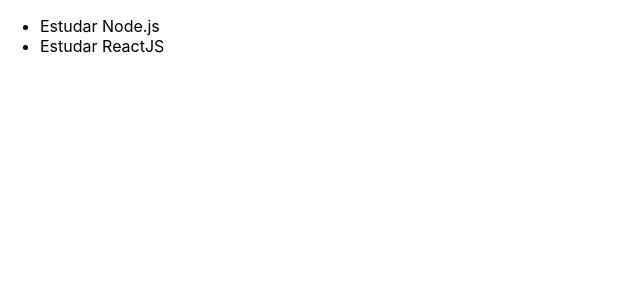
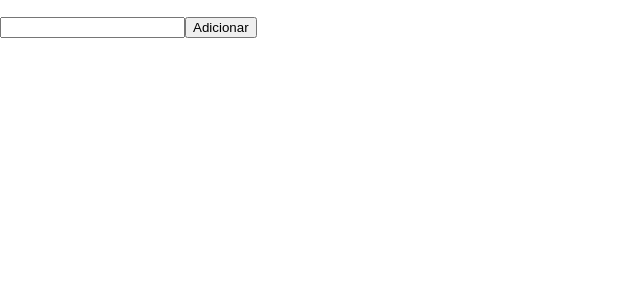
Before and after one commit to jamesSena/reactjs_hooks, a React (Create React App) app: page / in a window 1280 px wide. Shown: the top 300 px of the page, without its empty margins (0-640 px from the left). Built offline with nearby package versions, Linux system fonts and the light colour scheme.

Commit message:
trabalhando com useEffect

```diff
--- a/src/App.js
+++ b/src/App.js
@@ -1,11 +1,27 @@
-import React , {useState}from 'react';
+import React , {useState, useEffect }from 'react';
 
 function App() {
-const [tarefa, setTarefa]= useState([
-    'Estudar Node.js',
-    'Estudar ReactJS'
+const [tarefa, setTarefa]= useState([]);
 
-]);
+const [input, setInput] = useState('');
+
+
+useEffect(()=>{
+  const localStorageTarefa = localStorage.getItem('tarefas');
+  if(localStorageTarefa){
+    setTarefa(JSON.parse(localStorageTarefa));
+  }
+},[]);
+
+useEffect(()=>{
+  localStorage.setItem('tarefas', JSON.stringify(tarefa));
+},[tarefa]);
+
+function Adicionar(){
+  setTarefa([... tarefa, input]);
+  setInput('');
+}
+
 
   return (
     <div className="App">
@@ -16,6 +32,8 @@
           ))
         }
       </ul>
+      <input type='text' value={input} onChange={(e)=> setInput(e.target.value)}/>
+      <button onClick={Adicionar}>Adicionar</button>
     </div>
   );
 }
```
